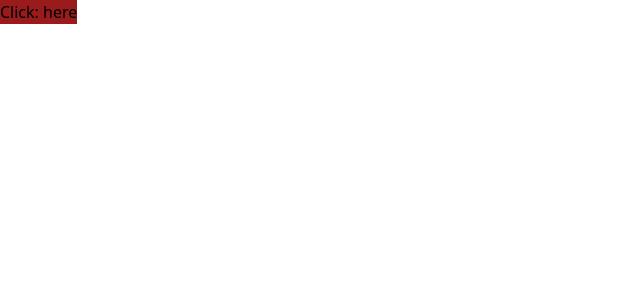
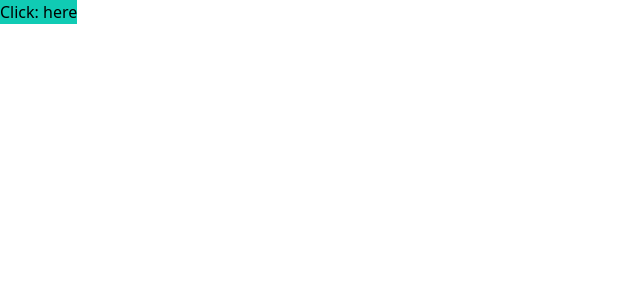
Before and after one commit to elvisisaavedra/es-library-ui, a React (Vite) app: page / in a window 1280 px wide. Shown: the top 300 px of the page, without its empty margins (0-640 px from the left). Built offline with nearby package versions, Linux system fonts and the light colour scheme.

Commit message:
add primary and secondary color tokens

```diff
--- a/lib/Button/Button.tsx
+++ b/lib/Button/Button.tsx
@@ -7,7 +7,7 @@ interface IButtonProps {
 
 export const Button = ({ children, onClick }: IButtonProps) => {
   return (
-    <button className="bg-red-800" onClick={onClick}>
+    <button className="bg-secondary" onClick={onClick}>
       Click: {children}
     </button>
   )
--- a/tailwind.config.js
+++ b/tailwind.config.js
@@ -5,6 +5,76 @@ export default {
     './lib/**/*.{js,ts,jsx,tsx}',
   ],
   theme: {
+    colors: {
+      primary: {
+        40: '#FDF0FF',
+        light: '#FDF0FF',
+        50: '#F6E1F9',
+        100: '#F0CEF5',
+        200: '#E3B2EB',
+        300: '#CE92D6',
+        400: '#BD77C7',
+        500: '#A35AAD',
+        600: '#8B3D99',
+        700: '#742384',
+        DEFAULT: '#742384',
+        800: '#5E186C',
+        action: '#5E186C',
+        900: '#3F0D4A',
+        dark: '#3F0D4A',
+      },
+      purple: {
+        40: '#FDF0FF',
+        light: '#FDF0FF',
+        50: '#F6E1F9',
+        100: '#F0CEF5',
+        200: '#E3B2EB',
+        300: '#CE92D6',
+        400: '#BD77C7',
+        500: '#A35AAD',
+        600: '#8B3D99',
+        700: '#742384',
+        DEFAULT: '#742384',
+        800: '#5E186C',
+        action: '#5E186C',
+        900: '#3F0D4A',
+        dark: '#3F0D4A',
+      },
+      secondary: {
+        40: '#E5FFFC',
+        light: '#E5FFFC',
+        50: '#C2FFF7',
+        100: '#94FFF2',
+        200: '#5FF7E4',
+        300: '#2BEED5',
+        400: '#12DEC4',
+        500: '#10CBB4',
+        DEFAULT: '#10CBB4',
+        600: '#00AD97',
+        action: '#00AD97',
+        700: '#008C7B',
+        800: '#006B5F',
+        dark: '#006B5F',
+        900: '#004D43',
+      },
+      mint: {
+        40: '#E5FFFC',
+        light: '#E5FFFC',
+        50: '#C2FFF7',
+        100: '#94FFF2',
+        200: '#5FF7E4',
+        300: '#2BEED5',
+        400: '#12DEC4',
+        500: '#10CBB4',
+        DEFAULT: '#10CBB4',
+        600: '#00AD97',
+        action: '#00AD97',
+        700: '#008C7B',
+        800: '#006B5F',
+        dark: '#006B5F',
+        900: '#004D43',
+      },
+    },
     extend: {},
   },
   plugins: [],
```
